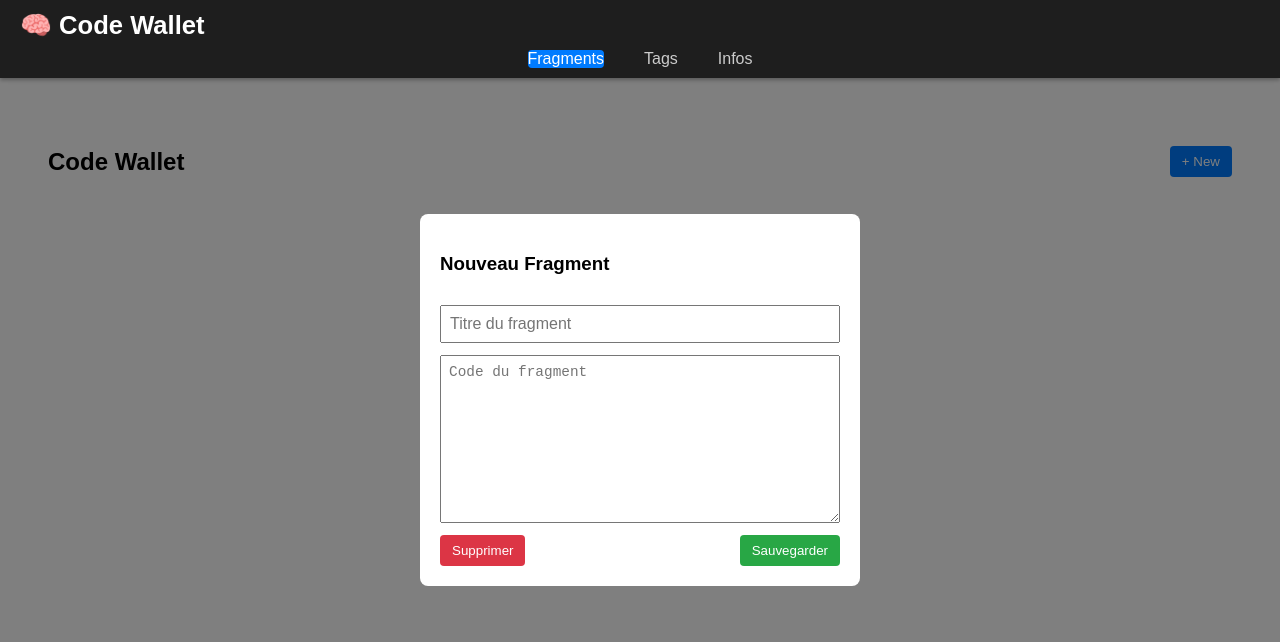
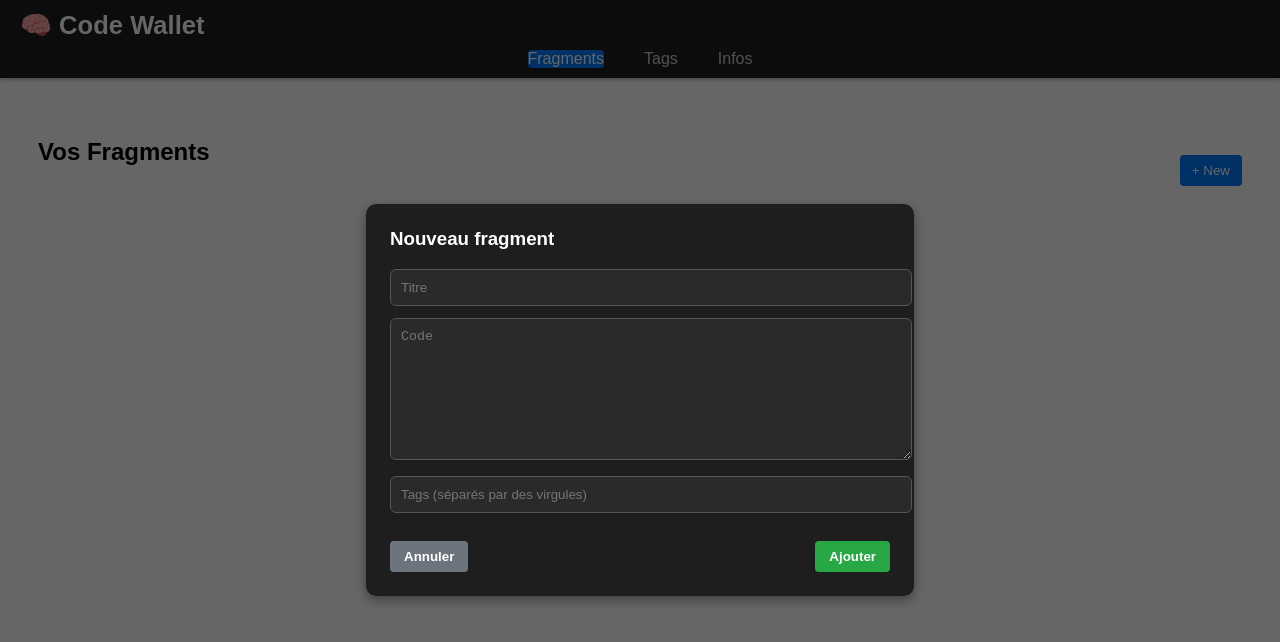
Before and after one commit to boboue1/Code-wallet, a React (Vite) app: page /fragments in a window 1280 px wide. Both pictures are taken after a click on the button "+ New". Shown: the top 642 px of the page. Built offline with nearby package versions, Linux system fonts and the light colour scheme.

Commit message:
ajout du formulaire modifier/suppr

```diff
--- a/src/components/FragmentFormModal.jsx
+++ b/src/components/FragmentFormModal.jsx
@@ -1,95 +1,165 @@
-import { useState } from 'react';
+import { useState, useEffect } from 'react';
 import styled from 'styled-components';
 
-const Backdrop = styled.div`
+const Overlay = styled.div`
   position: fixed;
   top: 0;
   left: 0;
-  width: 100%;
-  height: 100%;
-  background-color: rgba(0, 0, 0, 0.5);
+  right: 0;
+  bottom: 0;
+  background-color: rgba(0, 0, 0, 0.6);
   display: flex;
   justify-content: center;
   align-items: center;
+  z-index: 999;
 `;
 
 const Modal = styled.div`
-  background: white;
-  padding: 20px;
-  width: 400px;
-  border-radius: 8px;
-  display: flex;
-  flex-direction: column;
-  gap: 12px;
+  background-color: #1e1e1e;
+  color: white;
+  padding: 24px;
+  border-radius: 10px;
+  width: 90%;
+  max-width: 500px;
+  box-shadow: 0 4px 12px rgba(0, 0, 0, 0.4);
+`;
+
+const Title = styled.h3`
+  margin-top: 0;
 `;
 
 const Input = styled.input`
-  padding: 8px;
-  font-size: 1rem;
+  width: 100%;
+  padding: 10px;
+  margin-bottom: 12px;
+  border-radius: 6px;
+  border: 1px solid #555;
+  background-color: #2a2a2a;
+  color: white;
 `;
 
 const TextArea = styled.textarea`
-  height: 150px;
-  padding: 8px;
-  font-family: monospace;
-  font-size: 0.9rem;
+  width: 100%;
+  height: 120px;
+  padding: 10px;
+  margin-bottom: 12px;
+  border-radius: 6px;
+  border: 1px solid #555;
+  background-color: #2a2a2a;
+  color: white;
 `;
 
-const ModalActions = styled.div`
+const ButtonGroup = styled.div`
   display: flex;
   justify-content: space-between;
+  margin-top: 16px;
+  gap: 10px;
+  flex-wrap: wrap;
 `;
 
-const ButtonDelete = styled.button`
-  padding: 8px 12px;
-  background-color: #dc3545;
+const Button = styled.button`
+  padding: 8px 14px;
   border: none;
-  color: white;
   border-radius: 4px;
+  font-weight: bold;
   cursor: pointer;
 `;
 
-const ButtonSave = styled.button`
-  padding: 8px 12px;
+const SaveButton = styled(Button)`
   background-color: #28a745;
-  border: none;
   color: white;
-  border-radius: 4px;
-  cursor: pointer;
+
+  &:hover {
+    background-color: #218838;
+  }
 `;
 
-function FragmentFormModal({ onClose, onSave }) {
+const CancelButton = styled(Button)`
+  background-color: #6c757d;
+  color: white;
+
+  &:hover {
+    background-color: #5a6268;
+  }
+`;
+
+const DeleteButton = styled(Button)`
+  background-color: #dc3545;
+  color: white;
+
+  &:hover {
+    background-color: #c82333;
+  }
+`;
+
+function FragmentFormModal({ onClose, onSave, onDelete, initialData = null }) {
   const [title, setTitle] = useState('');
   const [code, setCode] = useState('');
+  const [tags, setTags] = useState('');
 
-  const handleSave = () => {
-    if (!title.trim() || !code.trim()) return;
-    onSave({ title, code });
-    setTitle('');
-    setCode('');
+  // Préremplir si on est en édition
+  useEffect(() => {
+    if (initialData) {
+      setTitle(initialData.title);
+      setCode(initialData.code);
+      setTags(initialData.tags.join(', '));
+    }
+  }, [initialData]);
+
+  const handleSubmit = (e) => {
+    e.preventDefault();
+    const newFragment = {
+      title,
+      code,
+      tags: tags.split(',').map((t) => t.trim()).filter((t) => t),
+    };
+    onSave(newFragment);
   };
 
   return (
-    <Backdrop>
+    <Overlay>
       <Modal>
-        <h3>Nouveau Fragment</h3>
+        <Title>{initialData ? 'Modifier le fragment' : 'Nouveau fragment'}</Title>
+        <form onSubmit={handleSubmit}>
           <Input
             type="text"
-          placeholder="Titre du fragment"
+            placeholder="Titre"
             value={title}
             onChange={(e) => setTitle(e.target.value)}
+            required
           />
           <TextArea
-          placeholder="Code du fragment"
+            placeholder="Code"
             value={code}
             onChange={(e) => setCode(e.target.value)}
+            required
           />
-        <ModalActions>
-          <ButtonDelete onClick={onClose}>Supprimer</ButtonDelete>
-          <ButtonSave onClick={handleSave}>Sauvegarder</ButtonSave>
-        </ModalActions>
+          <Input
+            type="text"
+            placeholder="Tags (séparés par des virgules)"
+            value={tags}
+            onChange={(e) => setTags(e.target.value)}
+          />
+
+          <ButtonGroup>
+             <CancelButton type="button" onClick={onClose}>
+              Annuler
+            </CancelButton>
+            <SaveButton type="submit">
+              {initialData ? 'Enregistrer' : 'Ajouter'}
+            </SaveButton>
+
+
+
+            {onDelete && (
+              <DeleteButton type="button" onClick={onDelete}>
+                Supprimer
+              </DeleteButton>
+            )}
+          </ButtonGroup>
+        </form>
       </Modal>
-    </Backdrop>
+    </Overlay>
   );
 }
 
--- a/src/components/FragmentPage.jsx
+++ b/src/components/FragmentPage.jsx
@@ -1,15 +1,15 @@
-import { useState } from 'react';
+import { useState, useEffect } from 'react';
 import FragmentFormModal from './FragmentFormModal';
 import FragmentViewerModal from './FragmentViewerModal';
 import styled from 'styled-components';
 
 const Container = styled.div`
-  padding: 20px;
+  padding: 10px;
 `;
 
 const Header = styled.div`
   display: flex;
-  align-items: center;
+  align-items: flex-end;
   justify-content: space-between;
 `;
 
@@ -38,12 +38,43 @@ const FragmentItem = styled.div`
   background-color: #1e1e1e;
   color: white;
   padding: 12px;
-  width: 400px;
+  width: 100%;
+  max-width: 500px;
   border-radius: 8px;
   word-break: break-word;
+`;
+
+const FragmentHeader = styled.div`
   display: flex;
+  align-items: center;
   justify-content: space-between;
+  flex-wrap: wrap;
+  gap: 12px;
+`;
+
+const LeftContent = styled.div`
+  display: flex;
   align-items: center;
+  gap: 12px;
+  flex-wrap: wrap;
+`;
+
+const Title = styled.strong`
+  font-size: 1rem;
+`;
+
+const TagsContainer = styled.div`
+  display: flex;
+  gap: 6px;
+  flex-wrap: wrap;
+`;
+
+const Tag = styled.span`
+  background-color: #444;
+  color: #fff;
+  padding: 2px 8px;
+  border-radius: 12px;
+  font-size: 0.75rem;
 `;
 
 const EyeButton = styled.button`
@@ -58,40 +89,109 @@ const EyeButton = styled.button`
   }
 `;
 
+const EditButton = styled.button`
+  background: none;
+  border: none;
+  color: #ffaa00;
+  cursor: pointer;
+  font-size: 1.2rem;
+  margin-left: 8px;
+
+  &:hover {
+    color: #ffc94b;
+  }
+`;
+
 function FragmentPage() {
   const [fragments, setFragments] = useState([]);
   const [showModal, setShowModal] = useState(false);
   const [selectedFragment, setSelectedFragment] = useState(null);
+  const [editFragment, setEditFragment] = useState(null);
+
+  // Chargement depuis localStorage au premier rendu
+  useEffect(() => {
+    const stored = localStorage.getItem('fragments');
+    if (stored) {
+      setFragments(JSON.parse(stored));
+    }
+  }, []);
+
+  // Sauvegarde à chaque changement
+  useEffect(() => {
+    localStorage.setItem('fragments', JSON.stringify(fragments));
+  }, [fragments]);
 
   const handleSave = (newFragment) => {
-    setFragments((prev) => [...prev, newFragment]);
+    if (editFragment !== null) {
+      // Mode édition : on remplace
+      setFragments(prev =>
+        prev.map((frag, i) => (i === editFragment ? newFragment : frag))
+      );
+      setEditFragment(null);
+    } else {
+      // Nouveau fragment
+      setFragments(prev => [...prev, newFragment]);
+    }
     setShowModal(false);
+  };
+
+  const handleDelete = (indexToDelete) => {
+    setFragments(prev => prev.filter((_, i) => i !== indexToDelete));
+    setShowModal(false);
+    setEditFragment(null);
   };
 
   const openViewer = (fragment) => {
     setSelectedFragment(fragment);
   };
 
+  const openEditForm = (fragment, index) => {
+    setEditFragment(index);
+    setShowModal(true);
+  };
+
   return (
     <Container>
       <Header>
-        <h2>Code Wallet</h2>
-        <ButtonNew onClick={() => setShowModal(true)}>+ New</ButtonNew>
+        <h2>Vos Fragments</h2>
+        <ButtonNew onClick={() => {
+          setEditFragment(null);
+          setShowModal(true);
+        }}>
+          + New
+        </ButtonNew>
       </Header>
 
       <FragmentList>
         {fragments.map((frag, i) => (
           <FragmentItem key={i}>
-            <strong>{frag.title}</strong>
-            <EyeButton onClick={() => openViewer(frag)}>👁️</EyeButton>
+            <FragmentHeader>
+              <LeftContent>
+                <Title>{frag.title}</Title>
+                <TagsContainer>
+                  {frag.tags?.map((tag, index) => (
+                    <Tag key={index}>{tag}</Tag>
+                  ))}
+                </TagsContainer>
+              </LeftContent>
+              <div>
+                <EyeButton onClick={() => openViewer(frag)}>👁️</EyeButton>
+                <EditButton onClick={() => openEditForm(frag, i)}>✏️</EditButton>
+              </div>
+            </FragmentHeader>
           </FragmentItem>
         ))}
       </FragmentList>
 
       {showModal && (
         <FragmentFormModal
-          onClose={() => setShowModal(false)}
+          onClose={() => {
+            setShowModal(false);
+            setEditFragment(null);
+          }}
           onSave={handleSave}
+          onDelete={editFragment !== null ? () => handleDelete(editFragment) : null}
+          initialData={editFragment !== null ? fragments[editFragment] : null}
         />
       )}
 
--- a/src/components/FragmentViewerModal.jsx
+++ b/src/components/FragmentViewerModal.jsx
@@ -25,7 +25,7 @@ const Modal = styled.div`
 const CodeBlock = styled.pre`
   background-color: #1e1e1e;
   color: white;
-  padding: 16px;
+  /* padding: 16px; */
   border-radius: 6px;
   overflow-x: auto;
   max-height: 400px;
@@ -68,7 +68,7 @@ function FragmentViewerModal({ fragment, onClose }) {
           <code className="language-javascript">{fragment.code}</code>
         </CodeBlock>
         <Actions>
-          <Button onClick={copyToClipboard}>📋 Copier</Button>
+          <Button onClick={copyToClipboard}>Copy</Button>
           <Button onClick={onClose}>Fermer</Button>
         </Actions>
       </Modal>
```
Lines whose indentation alone changed are shown as unchanged.
